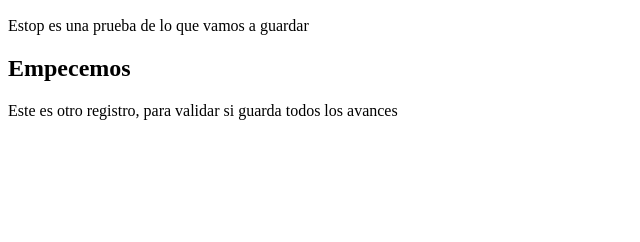
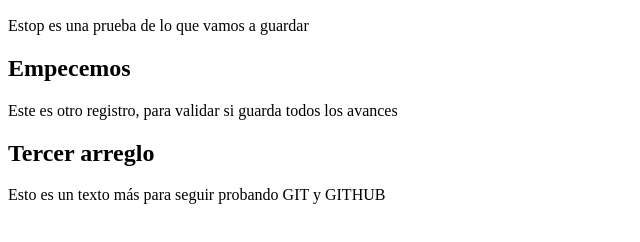
Before and after one commit to mspena14/prototipo, a plain HTML site: page index.html in a window 1280 px wide. Shown: the part 110-352 px from the top of the page, without its empty margins (0-640 px from the left). Drawn offline with Linux system fonts and the light colour scheme.

Commit message:
Tercer arreglo

```diff
--- a/index.html
+++ b/index.html
@@ -25,8 +25,11 @@
             </articule>
         </section>
         <section>
+            <h2>Tercer arreglo</h2>
             <articule>
-                <div></div>
+                <div>
+                    <p>Esto es un texto más para seguir probando GIT y GITHUB</p>
+                </div>
             </articule>
             <articule>
                 <div></div>
```
